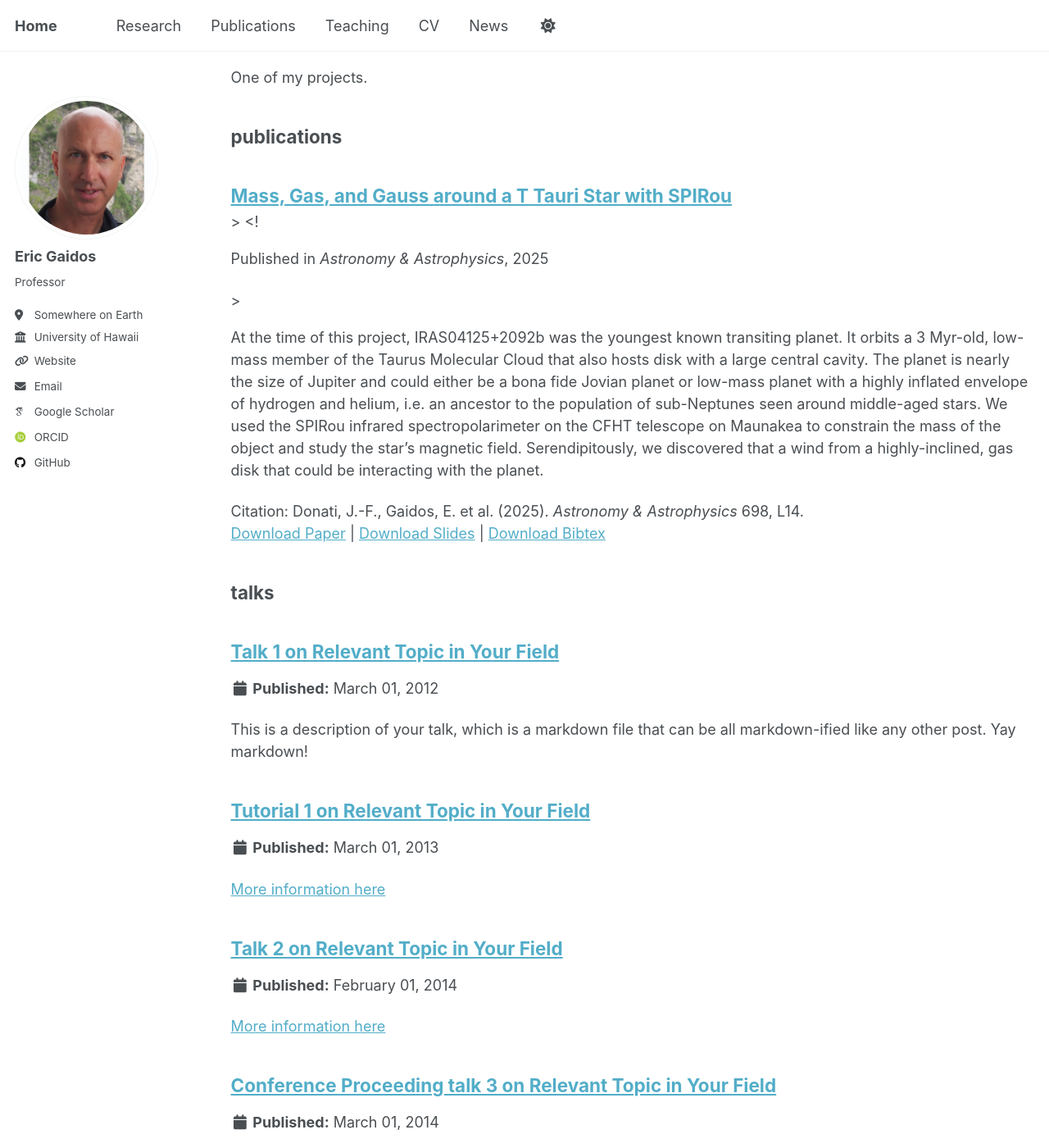
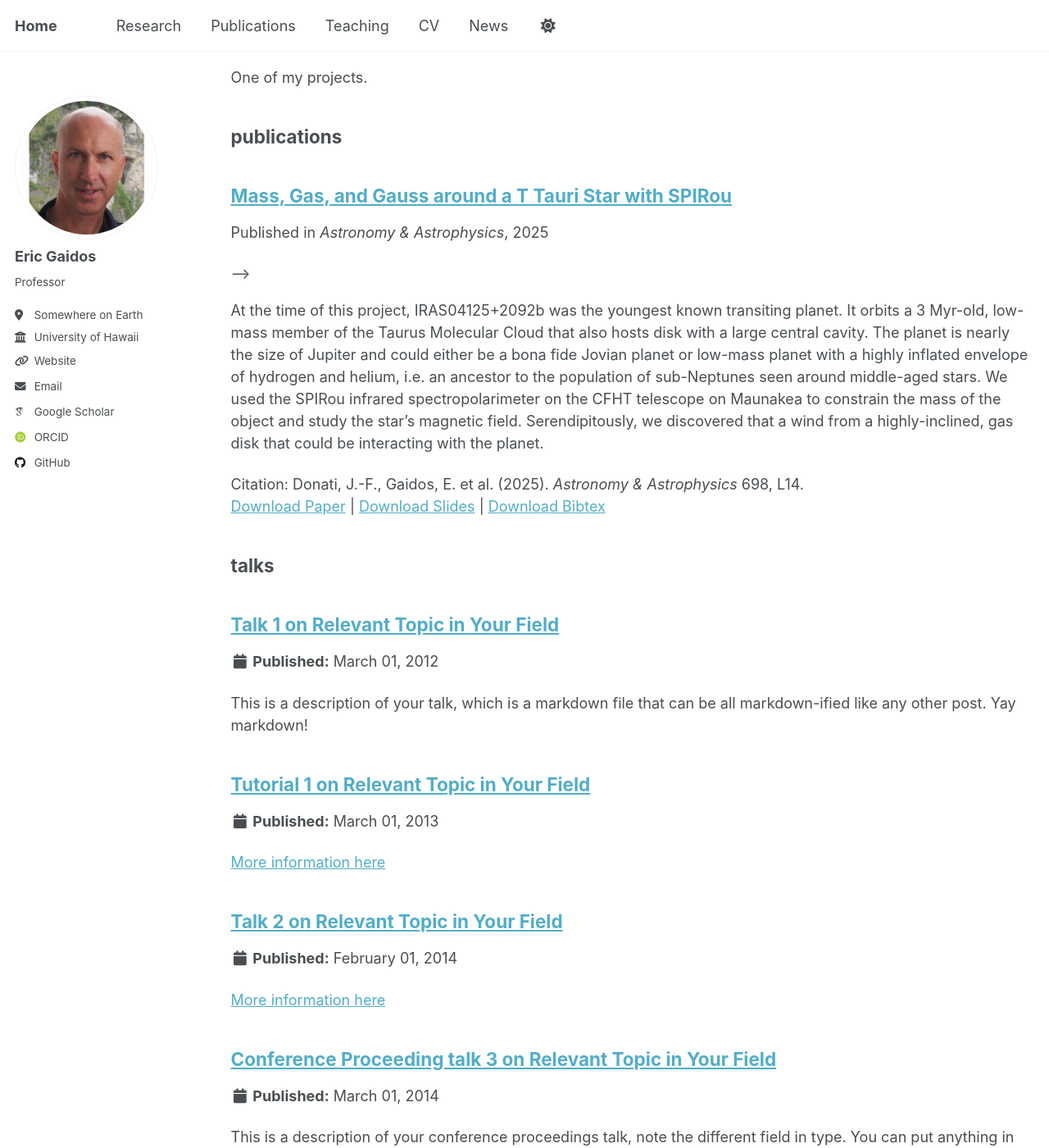
Before and after one commit to egaidos/egaidos.github.io, a Jekyll site: the page built from _pages/sitemap.md, in a window 1280 px wide and 1400 px high, scrolled down 3924 px. Shown: the whole window at 82% size. Built offline with Jekyll 4.4.1, drawn with Linux system fonts in a browser that asks for light colours; some web fonts are replaced.

Commit message:
Update archive-single.html

```diff
--- a/_includes/archive-single.html
+++ b/_includes/archive-single.html
@@ -40,8 +40,8 @@
 
         {% if post.collection == 'teaching' %}
           <p> {{ post.type }}, <i>{{ post.venue }}</i>, {{ post.date | default: "1900-01-01" | date: "%Y" }} </p>
-<!        {% elsif post.collection == 'publications' %}>
-<!          <p>Published in <i>{{ post.venue }}</i>, {{ post.date | default: "1900-01-01" | date: "%Y" }} </p> >
+<!--        {% elsif post.collection == 'publications' %}
+          <p>Published in <i>{{ post.venue }}</i>, {{ post.date | default: "1900-01-01" | date: "%Y" }} </p> -->
         {% elsif post.date %}
          <p class="page__date"><strong><i class="fa fa-fw fa-calendar" aria-hidden="true"></i> {{ site.data.ui-text[site.locale].date_label | default: "Published:" }}</strong> <time datetime="{{ post.date | default: "1900-01-01" | date_to_xmlschema }}">{{ post.date | default: "1900-01-01" | date: "%B %d, %Y" }}</time></p>
         {% endif %}
```
